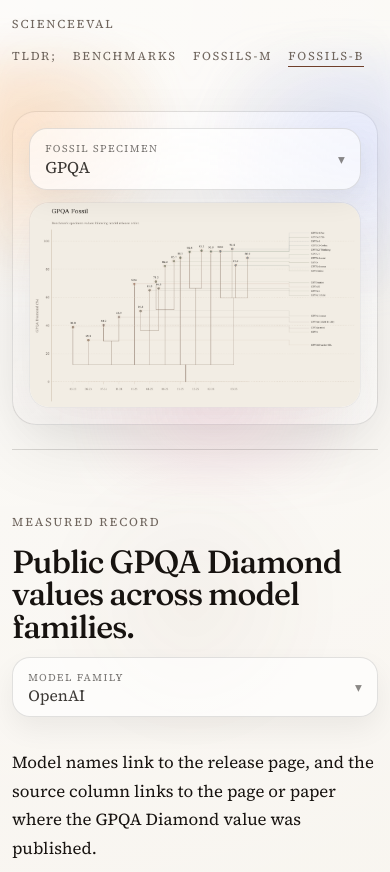
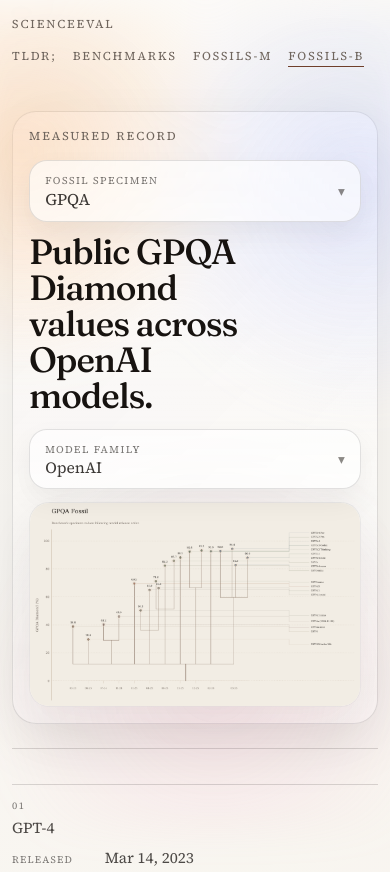
Before and after one commit to akhilpandey95/scienceeval, a website: page fossils-b.html in a window 390 px wide. Shown: the top 872 px of the page. Drawn offline with Linux system fonts and the light colour scheme.

Commit message:
scienceeval: ui update for fossils-B page
- move the measured-record label and family controls into the
  benchmark sheet so the selectors read as one artifact
- make the Fossils-B heading data-driven by specimen and
  family, and hide optional copy when the catalog leaves it
  empty
- fix dropdown layering and responsive spacing so the menus
  open above the fossil plot on desktop and mobile
- remove unused generated SVG fossil artifacts from images/

Signed-off-by: akhilpandey95 <akhilpandey95@icloud.com>

```diff
--- a/data/fossils-b-catalog.json
+++ b/data/fossils-b-catalog.json
@@ -8,8 +8,9 @@
       "status": "available",
       "label": "GPQA",
       "sectionLabel": "Measured record",
-      "sectionHeading": "Public GPQA Diamond values across model families.",
-      "sectionCopy": "Model names link to the release page, and the source column links to the page or paper where the GPQA Diamond value was published.",
+      "sectionHeadingTemplate": "Public {measure} values across {family} models.",
+      "sectionMeasureLabel": "GPQA Diamond",
+      "sectionCopy": "",
       "families": {
         "openai": {
           "label": "OpenAI",
--- a/fossils-b.html
+++ b/fossils-b.html
@@ -34,12 +34,34 @@
         <section class="benchmark-sheet reveal visible" id="gpqa-sheet">
           <div class="benchmark-sheet-shell">
             <div class="benchmark-sheet-toolbar">
+              <p class="section-label benchmark-sheet-toolbar-label" data-fossils-b-section-label>
+                Measured record
+              </p>
               <details class="catalog-select" name="fossil-specimen">
                 <summary>
                   <span class="catalog-select-meta">Fossil specimen</span>
                   <span class="catalog-select-value" data-fossils-b-specimen-value>Loading...</span>
                 </summary>
                 <div class="catalog-select-menu" role="list" data-fossils-b-specimen-menu></div>
+              </details>
+            </div>
+
+            <div class="benchmark-sheet-context">
+              <div class="benchmark-sheet-copy">
+                <h2 class="benchmark-sheet-heading" data-fossils-b-heading>
+                  Loading fossil record...
+                </h2>
+                <p class="benchmark-sheet-description" data-fossils-b-copy>
+                  Loading fossil record...
+                </p>
+              </div>
+
+              <details class="catalog-select catalog-select-compact benchmark-sheet-family" name="model-family">
+                <summary>
+                  <span class="catalog-select-meta">Model family</span>
+                  <span class="catalog-select-value" data-fossils-b-family-value>Loading...</span>
+                </summary>
+                <div class="catalog-select-menu" role="list" data-fossils-b-family-menu></div>
               </details>
             </div>
 
@@ -54,24 +76,9 @@
         </section>
 
         <section class="section section-gpqa-ledger reveal visible" id="gpqa-record">
-          <div class="section-heading section-heading-control">
-            <div>
-              <p class="section-label" data-fossils-b-section-label>Measured record</p>
-              <h2 data-fossils-b-heading>Loading fossil record...</h2>
-            </div>
-            <details class="catalog-select catalog-select-compact" name="model-family">
-              <summary>
-                <span class="catalog-select-meta">Model family</span>
-                <span class="catalog-select-value" data-fossils-b-family-value>Loading...</span>
-              </summary>
-              <div class="catalog-select-menu" role="list" data-fossils-b-family-menu></div>
-            </details>
-          </div>
-
-          <div class="section-body">
-            <p data-fossils-b-copy>Loading fossil record...</p>
-            <p data-fossils-b-status>Loading fossil record...</p>
-          </div>
+          <p class="fossils-b-status" data-fossils-b-status hidden>
+            Loading fossil record...
+          </p>
 
           <div class="gpqa-ledger" role="table" data-fossils-b-ledger>
             <div class="gpqa-ledger-head" role="row">
--- a/fossils-b.js
+++ b/fossils-b.js
@@ -7,6 +7,7 @@ if (fossilsBRoot) {
     const status = document.querySelector("[data-fossils-b-status]");
     if (status) {
       status.textContent = "Unable to load the fossil record.";
+      status.hidden = false;
     }
   });
 }
@@ -105,11 +106,12 @@ function renderFossilsB(catalog, specimenId, specimen, familyId, family, rows) {
   }
 
   if (heading) {
-    heading.textContent = specimen.sectionHeading;
+    heading.textContent = buildSectionHeading(specimen, family);
   }
 
   if (copy) {
-    copy.textContent = specimen.sectionCopy;
+    copy.textContent = specimen.sectionCopy || "";
+    copy.hidden = !specimen.sectionCopy;
   }
 
   if (ledger) {
@@ -219,6 +221,15 @@ function renderLedgerRows(rows, container) {
     .join("");
 }
 
+function buildSectionHeading(specimen, family) {
+  const template = specimen.sectionHeadingTemplate || specimen.sectionHeading || "";
+  const measure = specimen.sectionMeasureLabel || specimen.label;
+
+  return template
+    .replaceAll("{measure}", measure)
+    .replaceAll("{family}", family.label);
+}
+
 function resolveLinkedFamilyId(specimen, requestedFamilyId, defaultFamilyId) {
   if (requestedFamilyId && specimen.families[requestedFamilyId]) {
     return requestedFamilyId;
--- a/styles.css
+++ b/styles.css
@@ -381,10 +381,12 @@ h2 {
 
 .benchmark-sheet-shell {
   position: relative;
+  isolation: isolate;
   overflow: visible;
   display: grid;
   grid-template-areas:
     "toolbar"
+    "context"
     "visual";
   gap: 1.1rem;
   padding: clamp(1.4rem, 2vw, 1.9rem);
@@ -410,6 +412,7 @@ h2 {
 }
 
 .benchmark-sheet-toolbar,
+.benchmark-sheet-context,
 .benchmark-sheet-visual {
   position: relative;
   z-index: 1;
@@ -418,8 +421,51 @@ h2 {
 .benchmark-sheet-toolbar {
   grid-area: toolbar;
   display: flex;
-  justify-content: flex-end;
+  justify-content: space-between;
+  align-items: center;
+  gap: 1rem;
   z-index: 6;
+}
+
+.benchmark-sheet-toolbar-label {
+  margin: 0;
+  padding-top: 0;
+}
+
+.benchmark-sheet-context {
+  grid-area: context;
+  display: grid;
+  grid-template-columns: minmax(0, 1fr) minmax(210px, 0.42fr);
+  gap: 1.2rem 2rem;
+  align-items: end;
+  z-index: 5;
+}
+
+.benchmark-sheet-copy {
+  display: grid;
+  gap: 0.9rem;
+  max-width: 46rem;
+}
+
+.benchmark-sheet-copy .section-label {
+  margin: 0;
+}
+
+.benchmark-sheet-heading {
+  max-width: 14ch;
+}
+
+.benchmark-sheet-description {
+  margin: 0;
+  max-width: 42rem;
+  font-size: 1.12rem;
+  line-height: 1.68;
+  color: rgba(23, 19, 16, 0.76);
+}
+
+.benchmark-sheet-family {
+  justify-self: end;
+  align-self: end;
 }
 
 .benchmark-sheet-visual {
@@ -438,6 +484,7 @@ h2 {
 .catalog-select {
   position: relative;
   width: min(100%, 14.5rem);
+  z-index: 2;
 }
 
 .catalog-select summary {
@@ -479,6 +526,10 @@ h2 {
   box-shadow: 0 18px 36px rgba(23, 19, 16, 0.08);
 }
 
+.catalog-select[open] {
+  z-index: 20;
+}
+
 .catalog-select-meta {
   margin: 0;
   text-transform: uppercase;
@@ -497,7 +548,7 @@ h2 {
   position: absolute;
   top: calc(100% + 0.5rem);
   right: 0;
-  z-index: 5;
+  z-index: 21;
   min-width: 100%;
   display: grid;
   gap: 0.2rem;
@@ -1379,6 +1430,18 @@ h2 {
   border-bottom: 1px solid currentColor;
 }
 
+.section-gpqa-ledger {
+  display: block;
+  padding-top: 1.75rem;
+}
+
+.fossils-b-status {
+  margin: 0 0 1rem;
+  font-size: 1rem;
+  line-height: 1.6;
+  color: rgba(23, 19, 16, 0.72);
+}
+
 .principles {
   display: grid;
   grid-template-columns: repeat(3, minmax(0, 1fr));
@@ -1447,7 +1510,25 @@ h2 {
   .benchmark-sheet-shell {
     grid-template-areas:
       "toolbar"
+      "context"
       "visual";
+  }
+
+  .benchmark-sheet-toolbar {
+    flex-wrap: wrap;
+  }
+
+  .benchmark-sheet-toolbar-label {
+    padding-top: 0;
+  }
+
+  .benchmark-sheet-context {
+    grid-template-columns: 1fr;
+    gap: 1rem;
+  }
+
+  .benchmark-sheet-family {
+    justify-self: start;
   }
 
   .model-sheet-shell {
@@ -1625,8 +1706,22 @@ h2 {
     border-radius: 24px;
   }
 
+  .benchmark-sheet-heading {
+    max-width: 9.8ch;
+    font-size: clamp(1.9rem, 9vw, 3rem);
+  }
+
+  .benchmark-sheet-description {
+    font-size: 1rem;
+    line-height: 1.62;
+  }
+
   .benchmark-sheet-toolbar {
     justify-content: stretch;
+  }
+
+  .benchmark-sheet-toolbar-label {
+    width: 100%;
   }
 
   .catalog-select,
```
Also changed, not shown: images/gpqa-fossil-grove-anthropic.svg (deleted), images/gpqa-fossil-grove.svg (deleted), images/gpt4o-fossil-imprint.svg (deleted).
